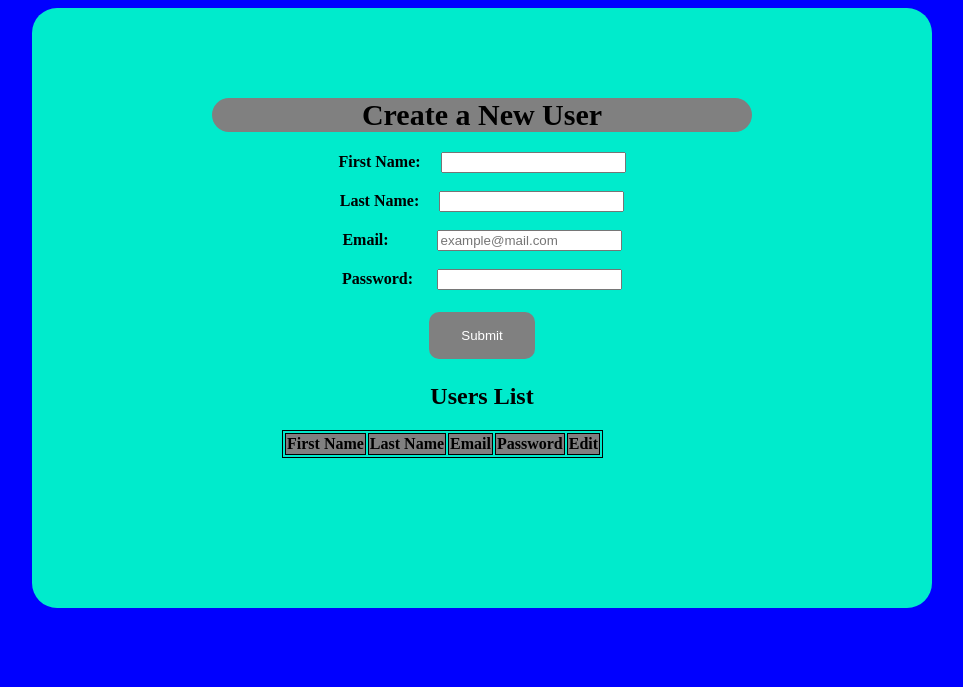
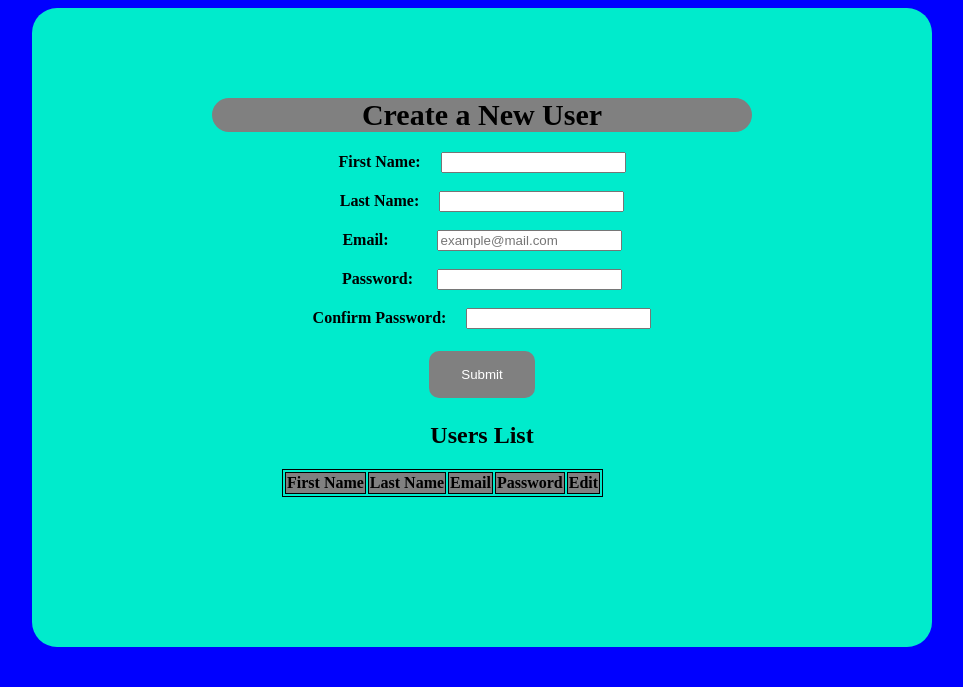
Before and after one commit to GaithCattan/COSW30, a PHP site: page /labwork/homework-10/crud.php in a window 1280 px wide. Shown: the top 687 px of the page, without its empty margins (158-1121 px from the left). Run offline with PHP 8.4, Linux system fonts and the light colour scheme; data that the repository does not hold is empty.

Commit message:
final changes

```diff
--- a/labwork/homework-10/crud.php
+++ b/labwork/homework-10/crud.php
@@ -36,6 +36,7 @@ if($_SERVER['REQUEST_METHOD'] == 'POST') {
     $last_name = $_POST['last_name'];
     $email = $_POST['email'];
     $password = $_POST['password'];
+    $confirm_password = $_POST['confirm_password'];
 
     // validate
     if(empty($first_name)) {
@@ -54,8 +55,12 @@ if($_SERVER['REQUEST_METHOD'] == 'POST') {
       echo  "Enter your password please";
       echo '<br>';
     }
+    if(empty($confirm_password)) {
+      echo  "Confirm your password please";
+      echo '<br>';
+    }
 
-     if(!empty($_POST['first_name']) && !empty($_POST['last_name']) && !empty($_POST['email']) && !empty($_POST['password']))
+     if(!empty($_POST['first_name']) && !empty($_POST['last_name']) && !empty($_POST['email']) && !empty($_POST['password']) && !empty($_POST['confirm_password']))
     {
         $insert_query = "INSERT INTO USER_CATTAN (first_name, last_name, email, password)
                     VALUES ('$first_name', '$last_name', '$email', '$password')";
@@ -148,6 +153,9 @@ if($result) {
         <label for="password"><b>Password: &nbsp&nbsp&nbsp&nbsp</b></label>
         <input type="password" id="password" name="password"><br><br>
 
+        <label for="confirm_password"><b>Confirm Password: &nbsp&nbsp&nbsp</b></label>
+        <input type="password" id="confirm_password" name="confirm_password"><br><br>
+
         <input type="submit" name="submit" value="Submit"/>
     </form>
 
```
